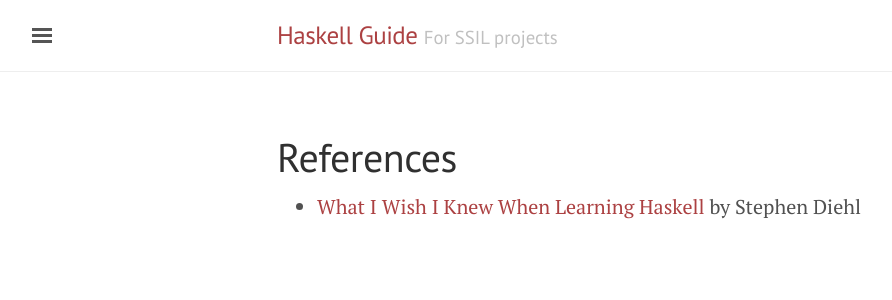
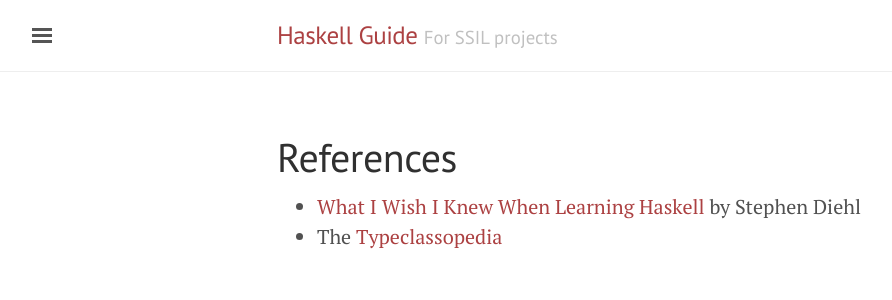
Before and after one commit to futufeld/haskell-guide, a Jekyll site: the page built from references.md, in a window 1280 px wide. Shown: the top 300 px of the page, without its empty margins (3-895 px from the left). Built offline with Jekyll 4.4.1, drawn with Linux system fonts in a browser that asks for light colours.

Commit message:
ENHANCE: Typeclassopedia in references page

```diff
--- a/references.md
+++ b/references.md
@@ -5,3 +5,4 @@ title: References
 
 * [What I Wish I Knew When Learning Haskell](http://dev.stephendiehl.com/hask/)
   by Stephen Diehl
+* The [Typeclassopedia](https://wiki.haskell.org/Typeclassopedia)
```
